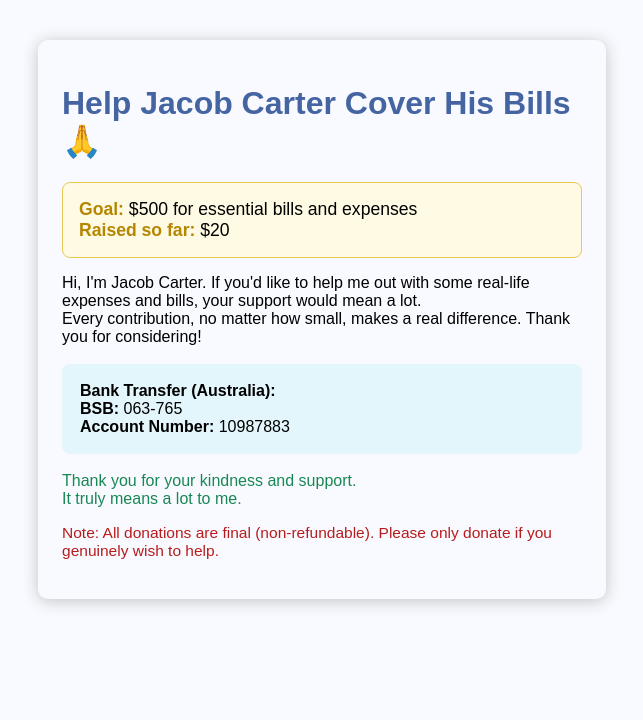
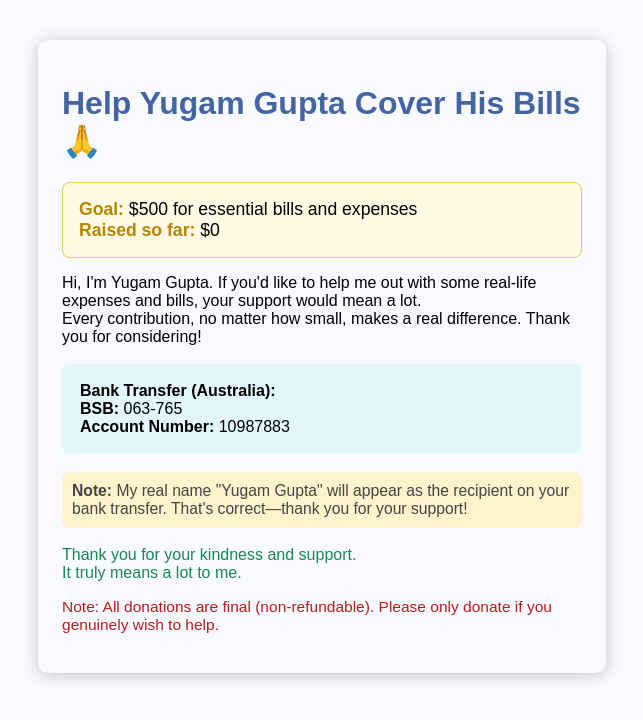
Before and after one commit to yugamgupta/donate-site, a plain HTML site: page index.html in a window 1280 px wide. Shown: the whole page, without its empty margins (318-961 px from the left). Drawn offline with Linux system fonts and the light colour scheme.

Commit message:
index.html

```diff
--- a/index.html
+++ b/index.html
@@ -2,7 +2,7 @@
 <html lang="en">
 <head>
   <meta charset="UTF-8">
-  <title>Support Jacob Carter – Help with Bills</title>
+  <title>Support Yugam Gupta – Help with Bills</title>
   <meta name="viewport" content="width=device-width, initial-scale=1.0">
   <style>
     body { font-family: sans-serif; max-width: 520px; margin: 40px auto; padding: 24px; background: #f9faff; border-radius: 10px; box-shadow: 0 2px 16px #c3c3c3; }
@@ -12,20 +12,21 @@
     .bank { background: #e3f6fc; padding: 18px; border-radius: 8px; margin: 18px 0; word-break: break-all; }
     .thanks { color: #198754; margin-top: 18px; }
     .warn { color: #b71c1c; font-size: 0.97em; }
+    .note { color: #444; font-size: 0.98em; background: #fff3cd; padding: 10px; border-radius: 7px; margin-top: 12px; }
     @media (max-width: 600px) {
       body { padding: 8px; }
     }
   </style>
 </head>
 <body>
-  <h1>Help Jacob Carter Cover His Bills 🙏</h1>
+  <h1>Help Yugam Gupta Cover His Bills 🙏</h1>
   <div class="goal">
     <strong>Goal:</strong> $500 for essential bills and expenses<br>
-    <strong>Raised so far:</strong> $20
+    <strong>Raised so far:</strong> $0
     <!-- Update the amount above as needed! -->
   </div>
   <p>
-    Hi, I'm Jacob Carter. If you'd like to help me out with some real-life expenses and bills, your support would mean a lot.<br>
+    Hi, I'm Yugam Gupta. If you'd like to help me out with some real-life expenses and bills, your support would mean a lot.<br>
     Every contribution, no matter how small, makes a real difference. Thank you for considering!
   </p>
 
@@ -33,6 +34,10 @@
     <strong>Bank Transfer (Australia):</strong><br>
     <b>BSB:</b> 063-765<br>
     <b>Account Number:</b> 10987883
+  </div>
+
+  <div class="note">
+    <strong>Note:</strong> My real name "Yugam Gupta" will appear as the recipient on your bank transfer. That's correct—thank you for your support!
   </div>
 
   <p class="thanks">
```
